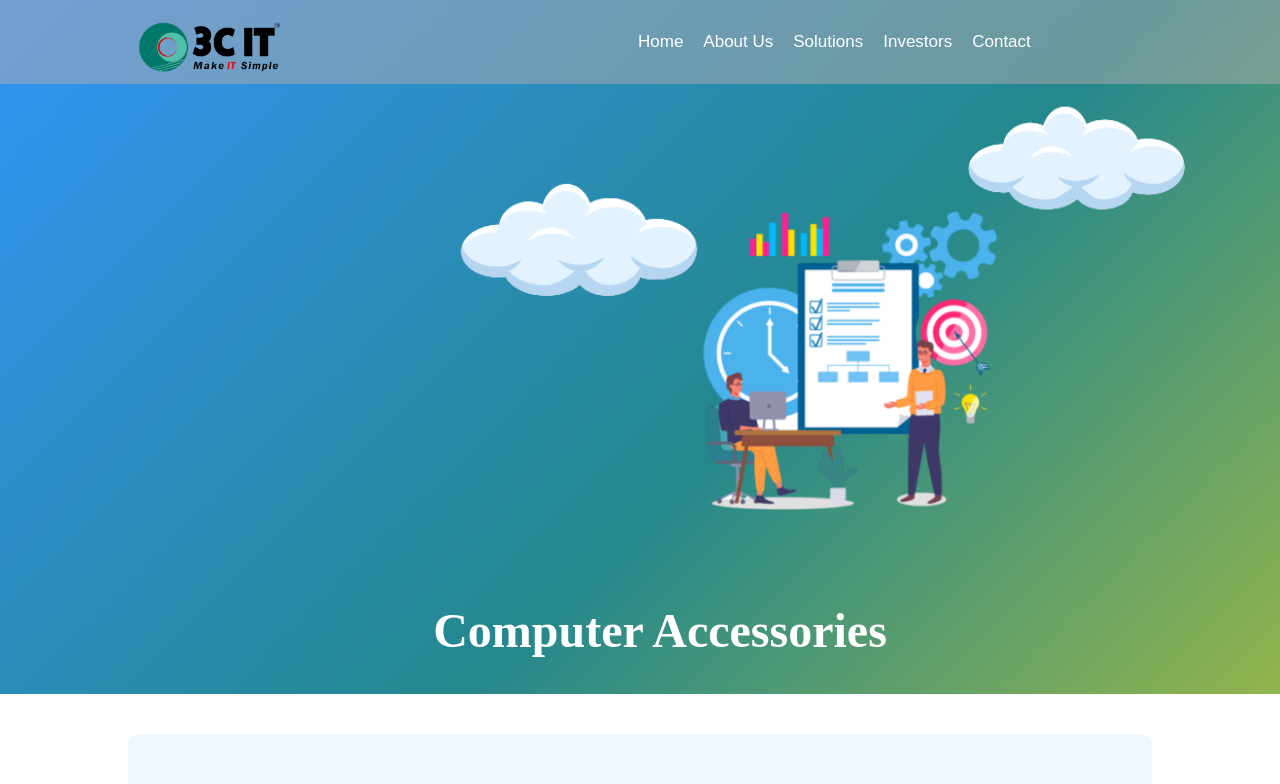
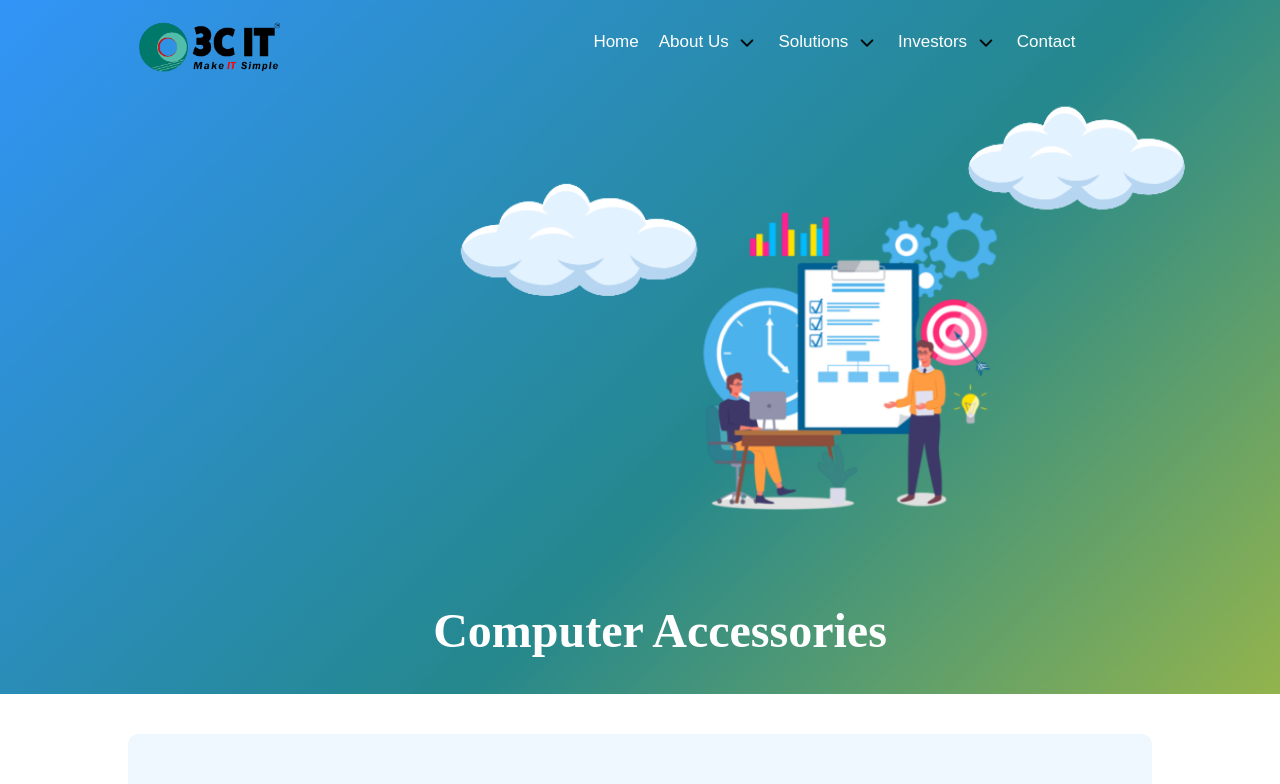
Before and after one commit to adinathgarud/3cit, a React (Create React App) app: page /solutions/infrastructure-solutions/computer-accessories in a window 1280 px wide. Shown: the top 784 px of the page. Built offline with nearby package versions, Linux system fonts and the light colour scheme.

Commit message:
menu  Update

```diff
--- a/src/Pages/Home/Home.css
+++ b/src/Pages/Home/Home.css
@@ -8,7 +8,7 @@
 /* Hero section styles */
 .hero {
 
-    padding: 180px 20px; /* Reduced padding for better balance */
+    padding: 180px 0px; /* Reduced padding for better balance */
     color: white;
     display: flex;
     flex-direction: column;
--- a/src/components/Header.css
+++ b/src/components/Header.css
@@ -4,10 +4,9 @@
     display: flex;
     align-items: center;
     justify-content: space-evenly;
-    background-color: #b9adad78;
+    background-color: #ECECEC78;
     padding: 10px 20px;
     height: 8vh;
     width: 100%;
     z-index: 1000;
-    position: relative;
 }
--- a/src/components/Menu.css
+++ b/src/components/Menu.css
@@ -12,7 +12,6 @@
 .menu-icon {
     display: none;
     cursor: pointer;
-
 }
 
 .menu-icon img {
@@ -36,11 +35,24 @@
     text-decoration: none;
     color: white;
     font-size: 17px;
-    transition: color 0.3s ease;
+    transition: color 0.3s ease, letter-spacing 0.3s ease; /* Add transition for letter-spacing */
 }
 
 nav ul li a:hover {
     color: #ddd;
+    letter-spacing: 1px; /* Add letter-spacing effect on hover */
+}
+
+.dropdown-arrow {
+    width: 22px; /* Adjust size as needed */
+    height: auto;
+    margin-left: 3px;
+    vertical-align: middle;
+    transition: transform 0.3s ease; /* Add rotation animation */
+}
+
+nav ul li:hover .dropdown-arrow {
+    transform: rotate(180deg); /* Rotate arrow on hover */
 }
 
 /* Submenu */
@@ -49,10 +61,10 @@
     position: absolute;
     top: 100%;
     left: 0;
-    background-color: #333;
+    background-color: #ffffff;
     padding: 10px 0;
     list-style-type: none;
-    border-radius: 4px;
+    border-radius: 8px;
     box-shadow: 0 8px 16px rgba(0, 0, 0, 0.2);
     animation: fadeIn 0.3s ease-in-out;
     margin-top: 1%;
@@ -78,12 +90,13 @@
 }
 
 nav ul li ul.submenu li a {
-    color: white;
-    font-size: 14px;
+    color: rgb(0, 0, 0);
+    font-size: 15px;
+
 }
 
 nav ul li ul.submenu li a:hover {
-    color: #ddd;
+    color: #201d1d;
 }
 
 /* Fade-in animation */
@@ -104,11 +117,22 @@
         display: block;
     }
 
+    nav ul li a {
+        text-decoration: none;
+        color: rgb(0, 0, 0);
+        font-size: 15px;
+        transition: color 0.3s ease, letter-spacing 0.3s ease; /* Add transition for letter-spacing */
+    }
+
+    nav ul li a:hover {
+        color: #000000;
+        letter-spacing: 1px; /* Add letter-spacing effect on hover */
+    }
     nav ul {
         display: none;
         flex-direction: column;
         width: fit-content;
-        background-color: black;
+        background-color: rgb(255, 255, 255);
         position: absolute;
         top: 60px;
         left: 0;
--- a/src/components/Menu.js
+++ b/src/components/Menu.js
@@ -2,6 +2,7 @@
 import { Link } from 'react-router-dom';
 import './Menu.css';
 import menuIcon from '../../src/assets/menu-icon.png';
+import arrowDownIcon from '../../src/assets/arrow-down-icon.png'; // Add your arrow-down icon here
 
 const Menu = () => {
     const [isMenuOpen, setIsMenuOpen] = useState(false);
@@ -18,7 +19,7 @@
             <ul className={`menu ${isMenuOpen ? 'open' : ''}`}>
                 <li><Link to="/3cit" onClick={toggleMenu}>Home</Link></li>
                 <li>
-                    <Link to="/#">About Us</Link>
+                    <Link to="#">About Us <img src={arrowDownIcon} className="dropdown-arrow" alt="Dropdown Arrow" /></Link>
                     <ul className="submenu">
                         <li><Link to="/aboutus/company" onClick={toggleMenu}>Company</Link></li>
                         <li><Link to="/aboutus/team" onClick={toggleMenu}>Our Team</Link></li>
@@ -27,10 +28,10 @@
                     </ul>
                 </li>
                 <li>
-                    <Link to="#">Solutions</Link>
+                    <Link to="#">Solutions <img src={arrowDownIcon} className="dropdown-arrow" alt="Dropdown Arrow" /></Link>
                     <ul className="submenu">
                         <li>
-                            <Link to="#">Infrastructure Solutions</Link>
+                            <Link to="#">Infrastructure Solutions <img src={arrowDownIcon} className="dropdown-arrow" alt="Dropdown Arrow" /></Link>
                             <ul className="submenu">
                                 <li><Link to="/solutions/infrastructure-solutions/end-user-design" onClick={toggleMenu}>End User & Design</Link></li>
                                 <li><Link to="/solutions/infrastructure-solutions/data-center-solutions" onClick={toggleMenu}>Data Center Solutions</Link></li>
@@ -42,7 +43,7 @@
                             </ul>
                         </li>
                         <li>
-                            <Link to="#">Digital Business</Link>
+                            <Link to="#">Digital Business <img src={arrowDownIcon} className="dropdown-arrow" alt="Dropdown Arrow" /></Link>
                             <ul className="submenu">
                                 <li><Link to="/solutions/digital-business/mobile-device-management" onClick={toggleMenu}>Mobile Device Management</Link></li>
                                 <li><Link to="/solutions/digital-business/business-software" onClick={toggleMenu}>Business Software</Link></li>
@@ -50,7 +51,7 @@
                             </ul>
                         </li>
                         <li>
-                            <Link to="#">Consulting Solution</Link>
+                            <Link to="#">Consulting Solution <img src={arrowDownIcon} className="dropdown-arrow" alt="Dropdown Arrow" /></Link>
                             <ul className="submenu">
                                 <li><Link to="/solutions/consulting-solution/fms-solutions" onClick={toggleMenu}>FMS Solutions</Link></li>
                                 <li><Link to="/solutions/consulting-solution/it-infrastructure-renting-solutions" onClick={toggleMenu}>IT Infrastructure Renting Solutions</Link></li>
@@ -62,10 +63,10 @@
                     </ul>
                 </li>
                 <li>
-                    <Link to="#">Investors</Link>
+                    <Link to="#">Investors <img src={arrowDownIcon} className="dropdown-arrow" alt="Dropdown Arrow" /></Link>
                     <ul className="submenu">
                         <li>
-                            <Link to="#">IPO</Link>
+                            <Link to="#">IPO <img src={arrowDownIcon} className="dropdown-arrow" alt="Dropdown Arrow" /></Link>
                             <ul className="submenu">
                                 <li><Link to="/investors/ipo/draft-prospect" onClick={toggleMenu}>Draft Prospect</Link></li>
                                 <li><Link to="/investors/ipo/prospect" onClick={toggleMenu}>Prospect</Link></li>
```
Also changed, not shown: src/assets/arrow-down-icon.png (added).
